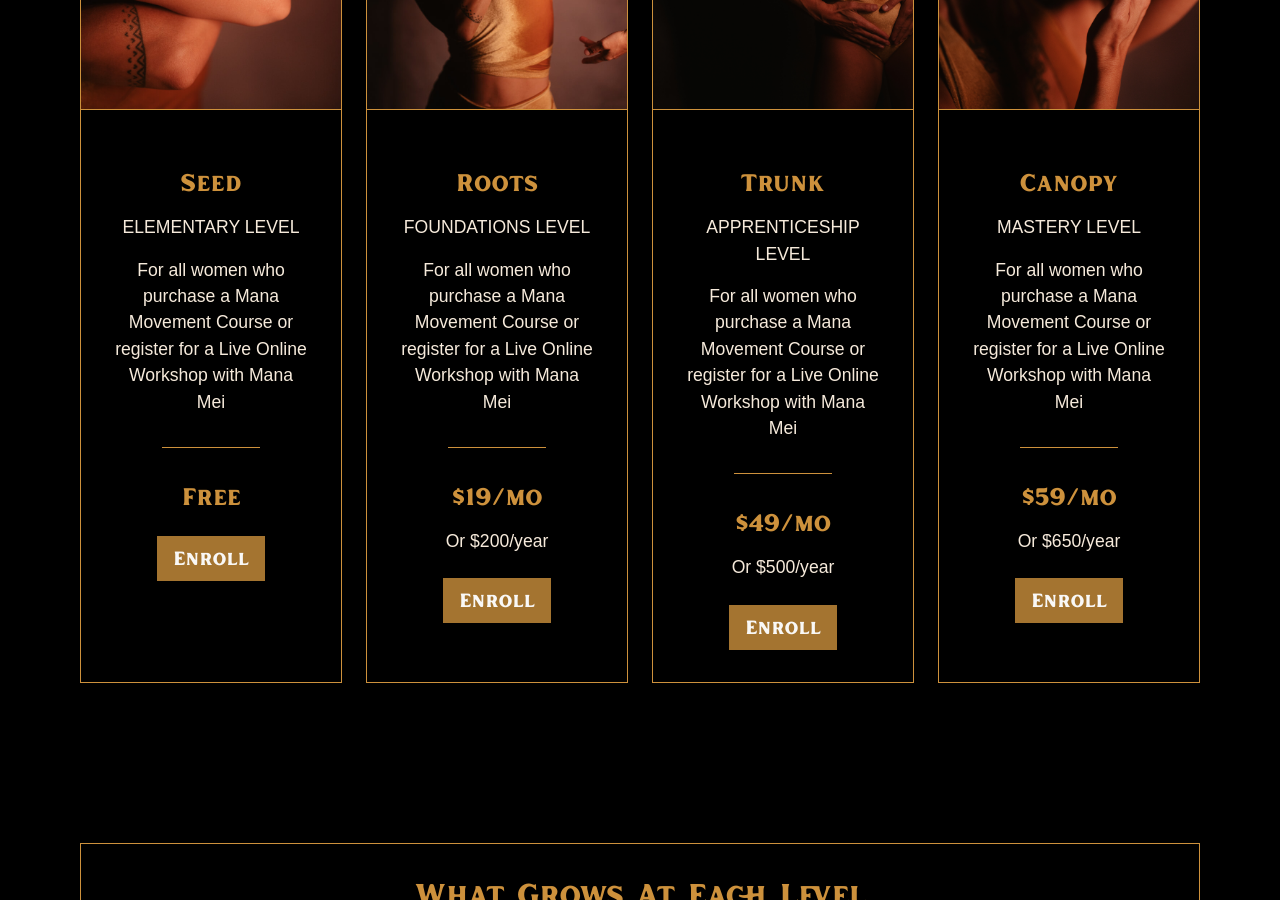
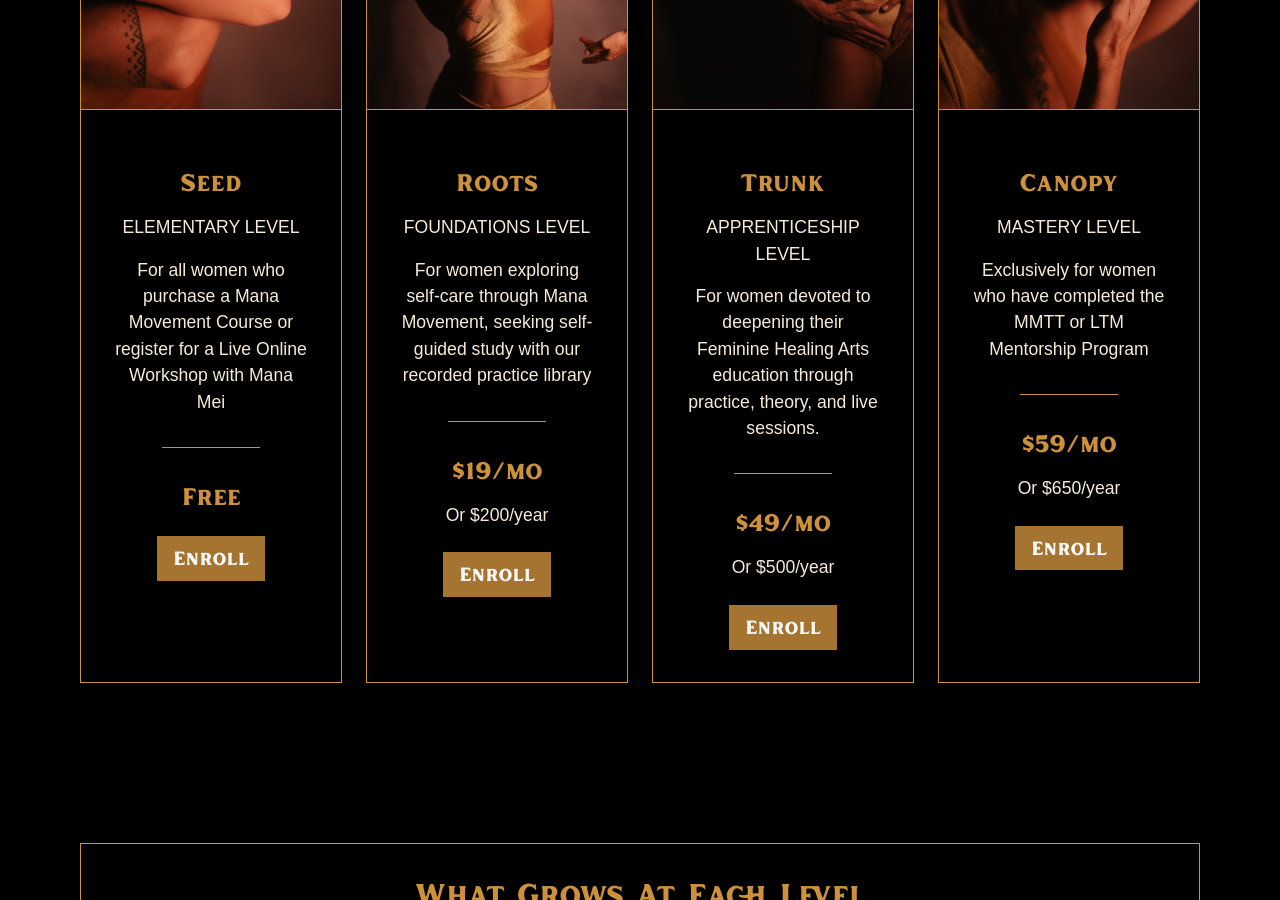
Before and after one commit to brittwoodard/mana-movement, a Jekyll site: the page built from homm.html, in a window 1280 px wide and 900 px high, scrolled down 6640 px. Built offline with Jekyll 4.4.1, drawn with Linux system fonts in a browser that asks for light colours; nearby versions of some CDN libraries; some web fonts are replaced.

Commit message:
updated cards

```diff
--- a/homm.html
+++ b/homm.html
@@ -77,7 +77,7 @@
     image: "/uploads/images/homm-30.jpg"
   - title: Roots
     level: Foundations Level
-    description: For all women who purchase a Mana Movement Course or register for a Live Online Workshop with Mana Mei
+    description: For women exploring self-care through Mana Movement, seeking self-guided study with our recorded practice library
     price: $19/mo
     price_note: Or $200/year
     button_text: Enroll
@@ -85,7 +85,7 @@
     image: "/uploads/images/homm-29.jpg"
   - title: Trunk
     level: Apprenticeship Level
-    description: For all women who purchase a Mana Movement Course or register for a Live Online Workshop with Mana Mei
+    description: For women devoted to deepening their Feminine Healing Arts education through practice, theory, and live sessions.
     price: $49/mo
     price_note: Or $500/year
     button_text: Enroll
@@ -93,7 +93,7 @@
     image: "/uploads/images/homm-37.jpg"
   - title: Canopy
     level: Mastery Level
-    description: For all women who purchase a Mana Movement Course or register for a Live Online Workshop with Mana Mei
+    description: Exclusively for women who have completed the MMTT or LTM Mentorship Program
     price: $59/mo
     price_note: Or $650/year
     button_text: Enroll
@@ -274,7 +274,7 @@
 
     <!-- Seed -->
     <div class="relative mt-12 lg:w-[60%] mx-auto">
-      <div class="absolute inset-0 bg-contain bg-center bg-no-repeat" style="background-image: url('/uploads/backgrounds/bg-seed.jpg');"></div>
+      <div class="absolute inset-0 bg-cover lg:bg-contain bg-center bg-no-repeat" style="background-image: url('/uploads/backgrounds/bg-seed.jpg');"></div>
       <div class="absolute inset-0 bg-black" style="opacity: 0.8;"></div>
       <div class="relative">
         <h3 class="heading-md text-accent mb-4">{{ page.tiers[0].title }}</h3>
@@ -286,7 +286,7 @@
 
     <!-- Roots, Trunk, Canopy -->
     <div class="relative mt-12 lg:w-[60%] mx-auto">
-      <div class="absolute inset-0 bg-contain bg-center bg-no-repeat max-lg:bg-fixed" style="background-image: url('/uploads/backgrounds/bg-tree.jpg');"></div>
+      <div class="absolute inset-0 bg-contain bg-center bg-no-repeat" style="background-image: url('/uploads/backgrounds/bg-tree.jpg');"></div>
       <div class="absolute inset-0 bg-black" style="opacity: 0.6;"></div>
       <div class="relative">
 
```
